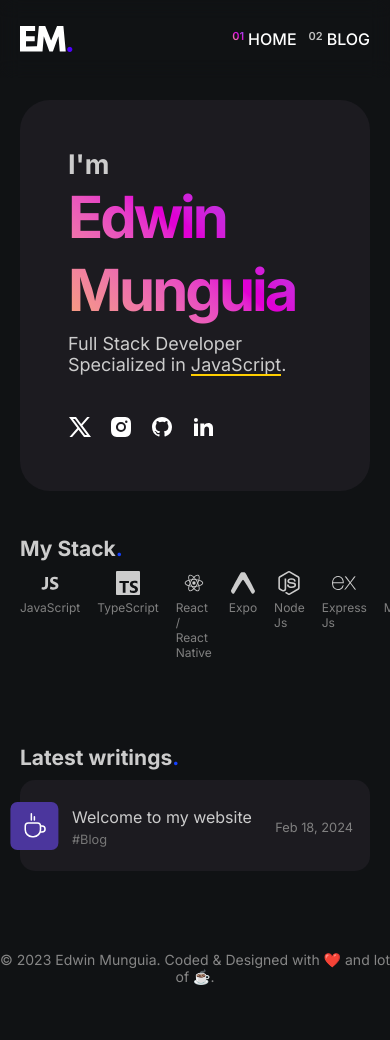
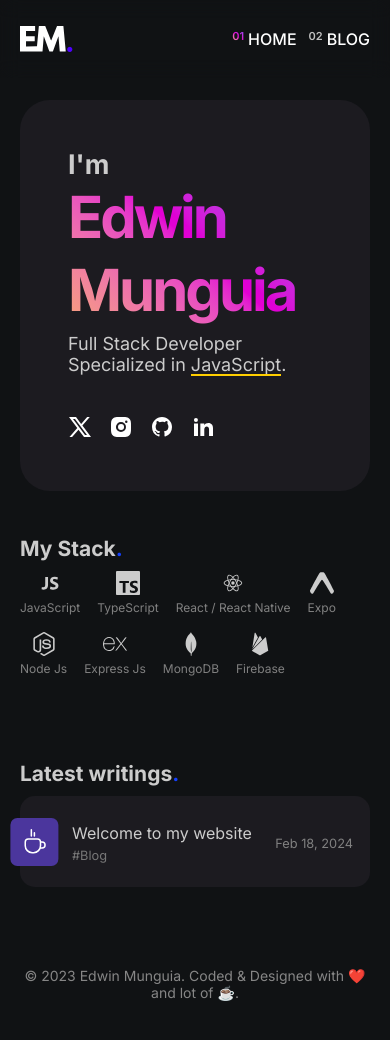
Before and after one commit to edwinmunguia/edwinmunguia.com, a Next.js app: page / in a window 390 px wide. Shown: the top 1040 px of the page. Built offline with nearby package versions, Linux system fonts and the light colour scheme.

Commit message:
fix: :art: fix layout unexpected behaviors

```diff
--- a/src/app/page.module.css
+++ b/src/app/page.module.css
@@ -70,6 +70,7 @@
 .stackList {
   display: flex;
   gap: 17px;
+  flex-wrap: wrap;
 }
 
 .stackList li {
--- a/src/components/Footer/Footer.module.css
+++ b/src/components/Footer/Footer.module.css
@@ -5,6 +5,12 @@
   text-align: center;
 }
 
+@media (max-width: 940px) {
+  .footer {
+    padding: 0 20px;
+  }
+}
+
 .footer p {
   font-size: 14px;
   color: #868686;
```
Also changed, not shown: src/app/blog/[slug]/page.tsx (+6 -3 lines).
